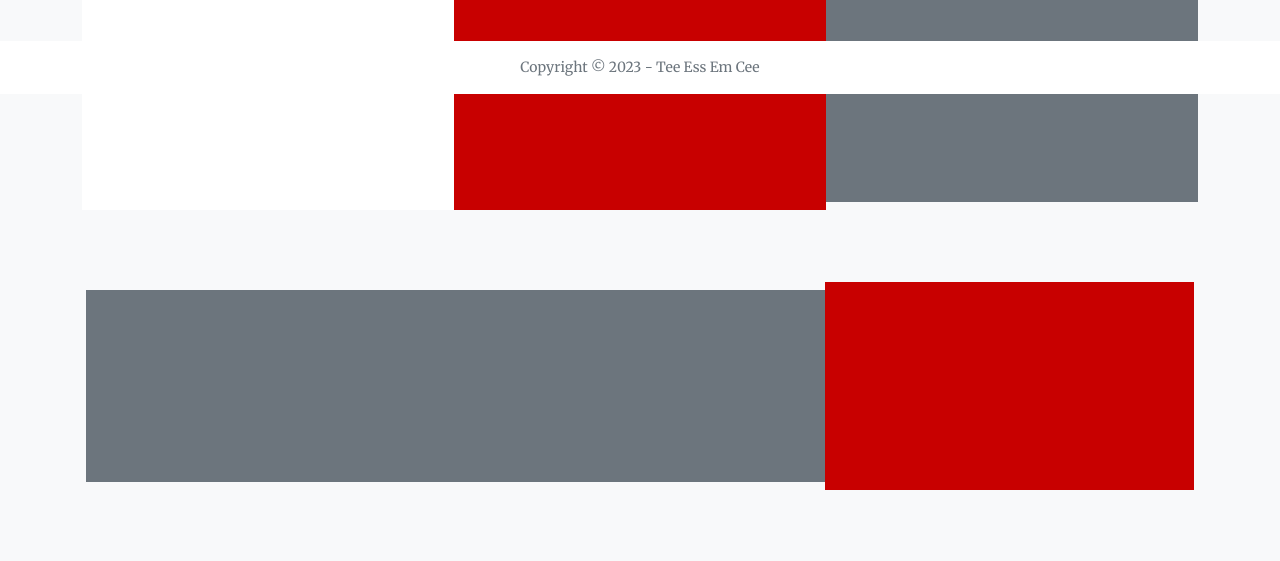
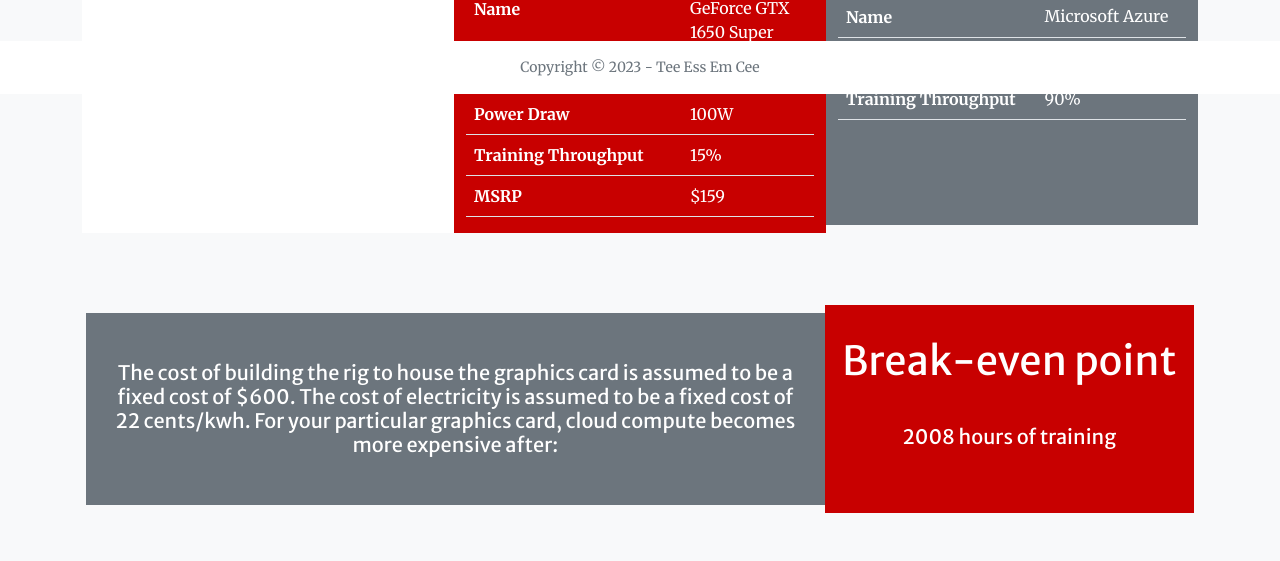
Before and after one commit to c2yellow/ComputerComparisonWebApp, a plain HTML site: page ComputerComparisonBackend/wwwroot/index.html in a window 1280 px wide. Shown: the part 706-1267 px from the top of the page. Before the commit the page ends 1244 px from the top, so only its background shows below. Drawn offline with nearby package versions, Linux system fonts and the light colour scheme.

Commit message:
Minor change to initial behavior

```diff
--- a/ComputerComparisonBackend/wwwroot/index.html
+++ b/ComputerComparisonBackend/wwwroot/index.html
@@ -119,8 +119,8 @@
         <div class="container my-3">
             <div class="row">
                 <div class="col-md-4 col-12 my-2 bg-white">
-                    <h5 class="my-5 mx-3 fade" id="finalCompareText"><span lang="en">Final comparison of local training
-                            and cloud compute cost.</span><span lang="zh">本地訓練和計算成本的最終比較。</span></h5>
+                    <h5 class="my-5 mx-3 fade" id="finalCompareText"><span lang="en">Comparison of local training with our currently recommended card
+                            and cloud compute cost.</span><span lang="zh">本地訓練與我們目前推薦的顯示卡及雲端計算成本的比較。</span></h5>
                 </div>
                 <div class="col-md-4 col-12 my-2 bg-primary text-bg-primary">
                     <h5 class="my-3 fade"><span lang="en">Graphics Card</span><span lang="zh">顯示卡</span></h5>
@@ -131,23 +131,23 @@
                             </tr>
                             <tr>
                                 <th><span lang="en">Name</span><span lang="zh">名稱</span></th>
-                                <td id="graphicsCardName">RTX 5090</td>
+                                <td id="graphicsCardName">GeForce GTX 1650 Super</td>
                             </tr>
                             <tr>
                                 <th><span lang="en">VRAM</span><span lang="zh">VRAM</span></th>
-                                <td id="graphicsCardVram">12 GB</td>
+                                <td id="graphicsCardVram">4 GB</td>
                             </tr>
                             <tr>
                                 <th><span lang="en">Power Draw</span><span lang="zh">功耗</span></th>
-                                <td id="graphicsCardPowerDraw">250W</td>
+                                <td id="graphicsCardPowerDraw">100W</td>
                             </tr>
                             <tr>
                                 <th><span lang="en">Training Throughput</span><span lang="zh">訓練吞吐量</span></th>
-                                <td id="graphicsCardTrainingThroughput">100%</td>
+                                <td id="graphicsCardTrainingThroughput">15%</td>
                             </tr>
                             <tr>
                                 <th><span lang="en">MSRP</span><span lang="zh">建議售價</span></th>
-                                <td id="graphicsCardMSRP">$599</td>
+                                <td id="graphicsCardMSRP">$159</td>
                             </tr>
                         </tbody>
                     </table>
@@ -163,15 +163,15 @@
                             </tr>
                             <tr>
                                 <th><span lang="en">Name</span><span lang="zh">名稱</span></th>
-                                <td id="cloudComputeServiceName">Rainforest Spider Assist</td>
+                                <td id="cloudComputeServiceName">Microsoft Azure</td>
                             </tr>
                             <tr>
                                 <th><span lang="en">Cost per Hour</span><span lang="zh">每小時成本</span></th>
-                                <td id="cloudComputeServiceCostPerHour">$0.50</td>
+                                <td id="cloudComputeServiceCostPerHour">$0.40</td>
                             </tr>
                             <tr>
                                 <th><span lang="en">Training Throughput</span><span lang="zh">訓練吞吐量</span></th>
-                                <td id="cloudComputeServiceTrainingThroughput">80%</td>
+                                <td id="cloudComputeServiceTrainingThroughput">90%</td>
                             </tr>
                         </tbody>
                     </table>
@@ -183,9 +183,9 @@
                 <div class="col-md-8 col-12 my-2 bg-secondary">
                     <h5 class="my-5 mx-3 text-center text-bg-secondary fade"><span lang="en">The cost of building the
                             rig to house the graphics card is assumed to be a fixed cost of $</span><span
-                            lang="zh">建立包含顯示卡的裝置的成本被假定為固定成本，為</span><span id="costOfRig">400</span><span lang="en">. The
+                            lang="zh">建立包含顯示卡的裝置的成本被假定為固定成本，為</span><span id="costOfRig">600</span><span lang="en">. The
                             cost of electricity is assumed to be a fixed cost of </span><span
-                            lang="zh">美元。電力成本被假定為固定成本，為每千瓦時</span></span><span id="costOfElectricity">10</span><span
+                            lang="zh">美元。電力成本被假定為固定成本，為每千瓦時</span></span><span id="costOfElectricity">22</span><span
                             lang="en"> cents/kwh. For your particular graphics card, cloud compute becomes more
                             expensive after:</span><span lang="zh">美分/kwh。對於您選擇的顯示卡，在以下訓練時數後，雲計算變得更加昂貴：</span></h5>
                 </div>
@@ -194,7 +194,7 @@
                         <h1 class="pt-3 px-1 my-3 text-center text-white bg-secondary-text fade"><span
                                 lang="en">Break-even point</span><span lang="zh">收支平衡點</span></h1>
                         <h5 class="pb-3 px-1 my-3 text-center text-white bg-secondary-text fade">
-                            <span id="breakEvenPoint">10000</span><span lang="en"> hours of
+                            <span id="breakEvenPoint">2008</span><span lang="en"> hours of
                                 training</span><span lang="zh">小時訓練時數</span>
                         </h5>
                     </div>
--- a/ComputerComparisonBackend/wwwroot/js/scripts.js
+++ b/ComputerComparisonBackend/wwwroot/js/scripts.js
@@ -22,6 +22,8 @@ window.addEventListener('DOMContentLoaded', event => {
         $('#chooseForMe').collapse('show');
         $('#iWillChoose').collapse('hide');
     });
+
+    $('.fade').css('opacity', 1);
 
     $('#iWillChooseButton').on('click', function () {
 
@@ -74,7 +76,7 @@ window.addEventListener('DOMContentLoaded', event => {
 
     $('#goIWillButton').on('click', function () {
 
-        $('.fade').css('opacity', 1);
+        $('.fade').css('opacity', 0);
         const graphicsCardId = $('#graphicsCardDropdown').val();
 
         $.get(`/api/comparison/${graphicsCardId}`, function (data) {
```
Also changed, not shown: ComputerComparisonBackend/wwwroot/css/styles.css.
